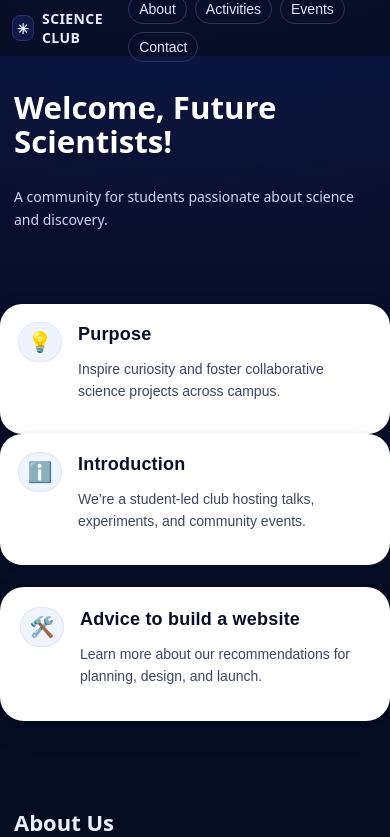
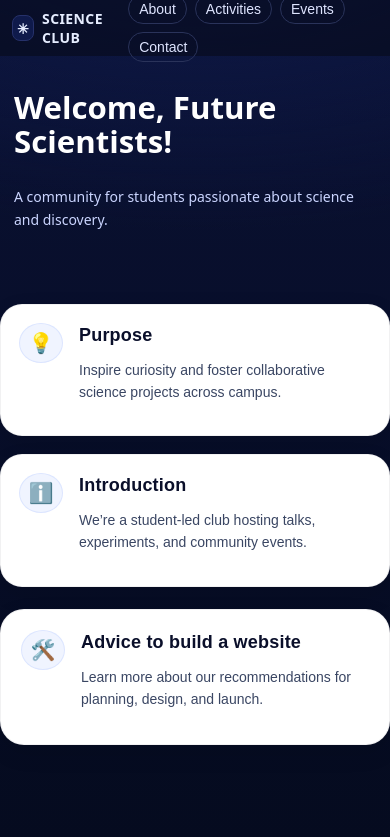
Before and after one commit to fatnaghall/webPage, a React (Vite) app: page / in a window 390 px wide. Shown: the top 837 px of the page. Built offline with nearby package versions, Linux system fonts and the light colour scheme.

Commit message:
Softer roundeddd cards and pill button for sections

```diff
--- a/src/components/InfoCard.css
+++ b/src/components/InfoCard.css
@@ -1,5 +1,6 @@
-/* ===== InfoCard.css (كامل) ===== */
-.info{
+/* ===== InfoCard.css (كامل بعد التعديل الجمالي) ===== */
+
+.info {
   width: 100%;
   text-align: left;
   display: flex;
@@ -7,77 +8,90 @@
   align-items: flex-start;
 
   padding: 24px;
-  border-radius: 28px;               /* حواف ناعمة وواضحة */
+  border-radius: 28px;               /* حواف ناعمة */
   background: var(--card, #ffffff);
   color: #111;
 
-  /* حدود خفيفة وظل ناعم */
-  border: 1px solid rgba(17,24,39,.06);
-  box-shadow:
-    0 10px 30px rgba(0,0,0,.08),
-    0 2px 8px rgba(0,0,0,.06);
+  /* ظل خفيف وجميل */
+  border: 1px solid rgba(17, 24, 39, 0.06);
+  box-shadow: 0 8px 25px rgba(0, 0, 0, 0.08);
 
   cursor: pointer;
-  border: none;                       /* نتخلّص من الحدود القاسية القديمة */
-  transition:
-    transform .15s ease,
-    box-shadow .20s ease,
-    background-color .20s ease,
-    border-color .20s ease;
+  transition: all 0.2s ease;
 }
 
-.info:hover{
-  transform: translateY(-2px);
-  box-shadow:
-    0 16px 40px rgba(0,0,0,.10),
-    0 3px 10px rgba(0,0,0,.08);
-  background: #ffffff;
+/* Hover effect */
+.info:hover {
+  transform: translateY(-3px);
+  box-shadow: 0 12px 30px rgba(0, 0, 0, 0.12);
 }
 
-.info--wide{
-  padding: 28px;                      /* البطاقة العريضة (Advice) */
-  border-radius: 30px;                /* حواف ألين قليلاً */
+/* بطاقة عريضة (Advice) */
+.info--wide {
+  padding: 28px;
+  border-radius: 30px;
 }
 
-.info__icon{
+/* ===== تباعد بين البطاقات ===== */
+.info + .info {
+  margin-top: 28px;   /* هذه تضيف مسافة جميلة بين كل بطاقة */
+}
+
+.info--wide {
+  margin-top: 32px;   /* مسافة إضافية قبل البطاقة العريضة الأخيرة */
+}
+
+/* ===== العناصر داخل البطاقة ===== */
+.info__icon {
   width: 44px;
   height: 44px;
-  border-radius: 999px;
+  border-radius: 50%;
   display: grid;
   place-items: center;
-  background: rgba(173,195,255,.18);
-  border: 1px solid rgba(173,195,255,.30);
+  background: rgba(173, 195, 255, 0.18);
+  border: 1px solid rgba(173, 195, 255, 0.3);
   flex: 0 0 44px;
   font-size: 20px;
 }
 
-.info__title{
+.info__title {
   color: #0a0f2a;
   margin: 2px 0 6px;
   font-size: 22px;
   font-weight: 800;
-  letter-spacing: .2px;
+  letter-spacing: 0.2px;
 }
 
-.info__desc{
+.info__desc {
   color: #3a4663;
   font-size: 15.5px;
   line-height: 1.6;
 }
 
 /* ===== موبايل ===== */
-@media (max-width: 640px){
-  .info{
+@media (max-width: 640px) {
+  .info {
     padding: 18px;
     border-radius: 22px;
   }
-  .info--wide{
+  .info--wide {
     padding: 20px;
     border-radius: 24px;
+    margin-top: 20px; /* تقليل المسافة في الموبايل حتى لا يصبح الفراغ كبير */
   }
-  .info__icon{
-    width: 40px; height: 40px;
+  .info + .info {
+    margin-top: 18px; /* فراغ معتدل في الهاتف */
   }
-  .info__title{ font-size: 18px; margin: 2px 0 4px; }
-  .info__desc{ font-size: 14px; line-height: 1.55; }
+  .info__icon {
+    width: 40px;
+    height: 40px;
+  }
+  .info__title {
+    font-size: 18px;
+    margin: 2px 0 4px;
+  }
+  .info__desc {
+    font-size: 14px;
+    line-height: 1.55;
+  }
 }
```
